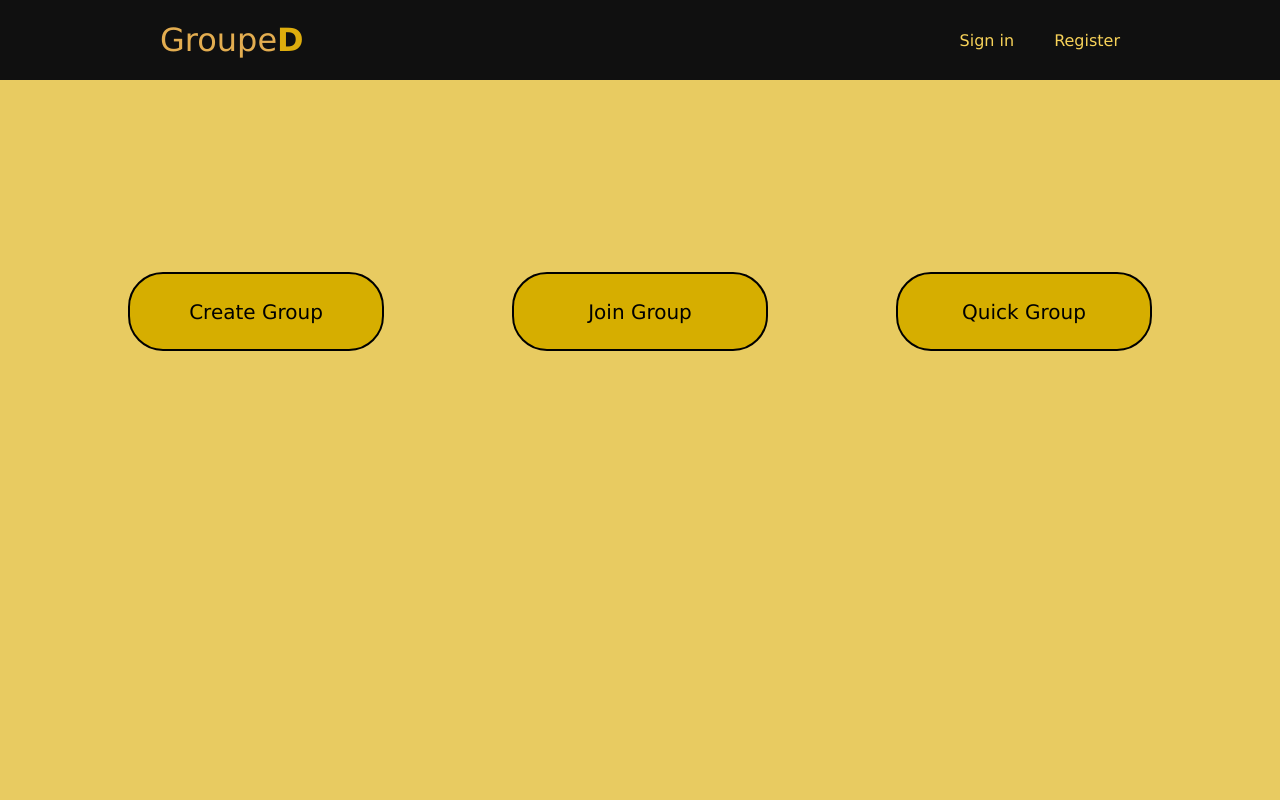
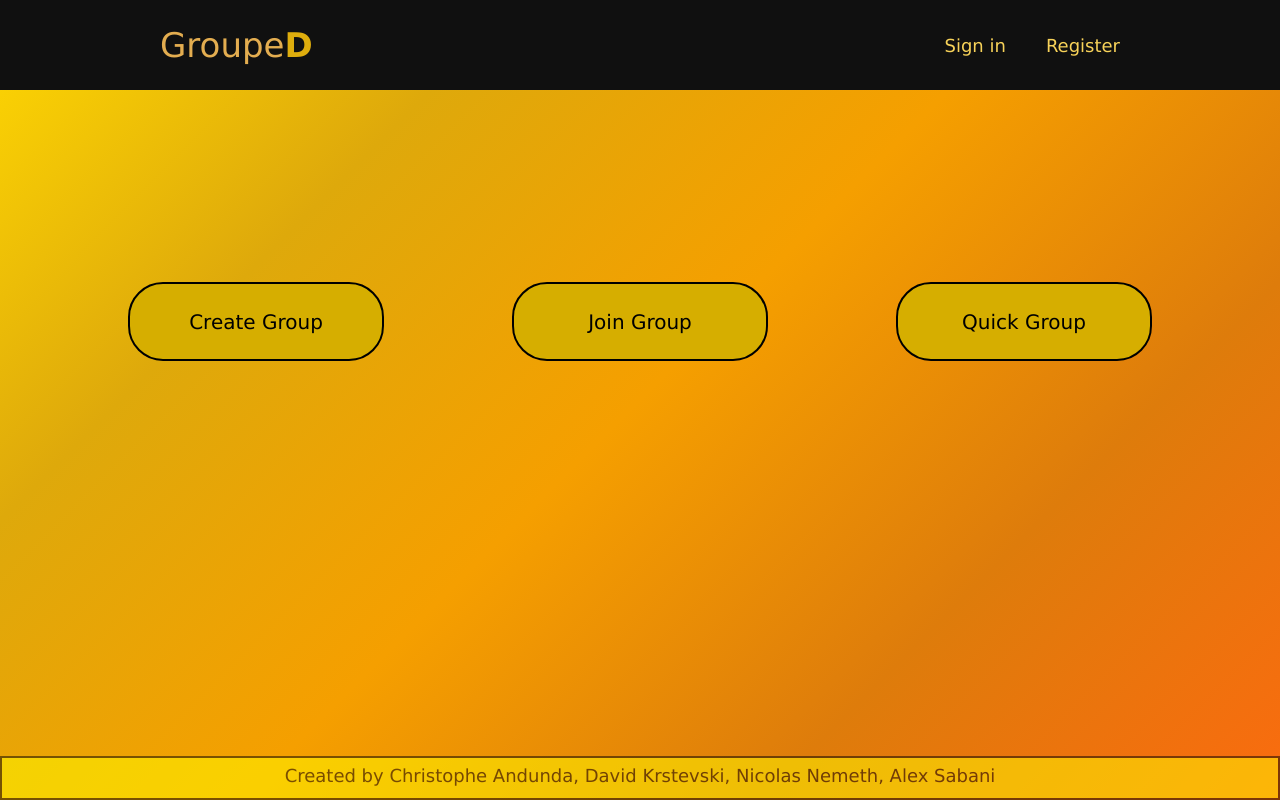
Before and after one commit to DavidKrstevski/groupeD, an Angular app in the folder groupeD/: page / in a window 1280 px wide. Built offline with nearby package versions, Linux system fonts and the light colour scheme.

Commit message:
Background & Footer

```diff
--- a/groupeD/src/app/app.component.css
+++ b/groupeD/src/app/app.component.css
@@ -11,12 +11,27 @@ body {
     height: 100%;
     top: 0%;
     left: 0%;
-    background-color: #E8CB61;
+    background: linear-gradient(-45deg, #FA6B0F, #DE7C0B, #F59F00, #DEA90B, #FFD802);
+}
+
+footer {
+    position: fixed;
+    bottom: 0;
+    left: 0;
+    right: 0;
+    text-align: center;
+    line-height: 35px;
+    background-color: yellow;
+    height: 5%;
+    opacity: 0.5;
+    font-size: 18px;
+    font-family: verdana;
+    border: 2px solid black;
 }
 
 .header {
     width: 100%;
-    height: 80px;
+    height: 90px;
     display: block;
     background-color: #101010;
 }
@@ -40,7 +55,7 @@ body {
     display: table-cell;
     vertical-align: middle;
     font-family: verdana;
-    font-size: 32px;
+    font-size: 34px;
     font-weight: 200;
 }
 
@@ -71,7 +86,7 @@ body {
     height: 100%;
     color: #F7D259;
     font-family: verdana;
-    font-size: 16px;
+    font-size: 18px;
 }
 
 .navigation a li:hover {
@@ -95,5 +110,4 @@ body {
 .group_button button:hover {
     color: yellow;
     background-color: grey;
-    box-shadow: 0 0 10px grey, 0 0 40px grey, 0 0 80px grey;
 }
--- a/groupeD/src/app/app.component.html
+++ b/groupeD/src/app/app.component.html
@@ -24,6 +24,10 @@
             <button title="Join a group" (click)="onClick($event)">Join Group</button>
             <button title="Join a group quickly" (click)="onClick($event)">Quick Group</button>
         </div>
+
+        <footer>
+            <p>Created by Christophe Andunda, David Krstevski, Nicolas Nemeth, Alex Sabani</p>
+        </footer>
     </body>
 
 </html>
```
